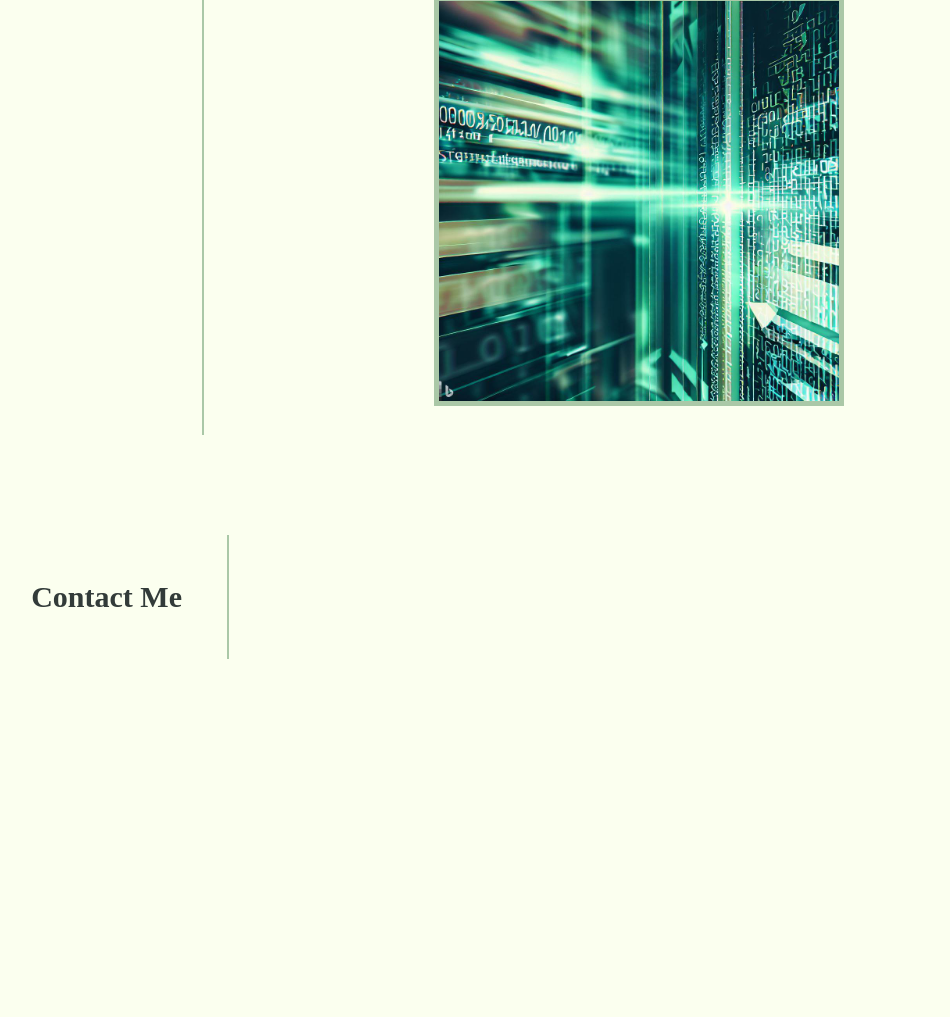
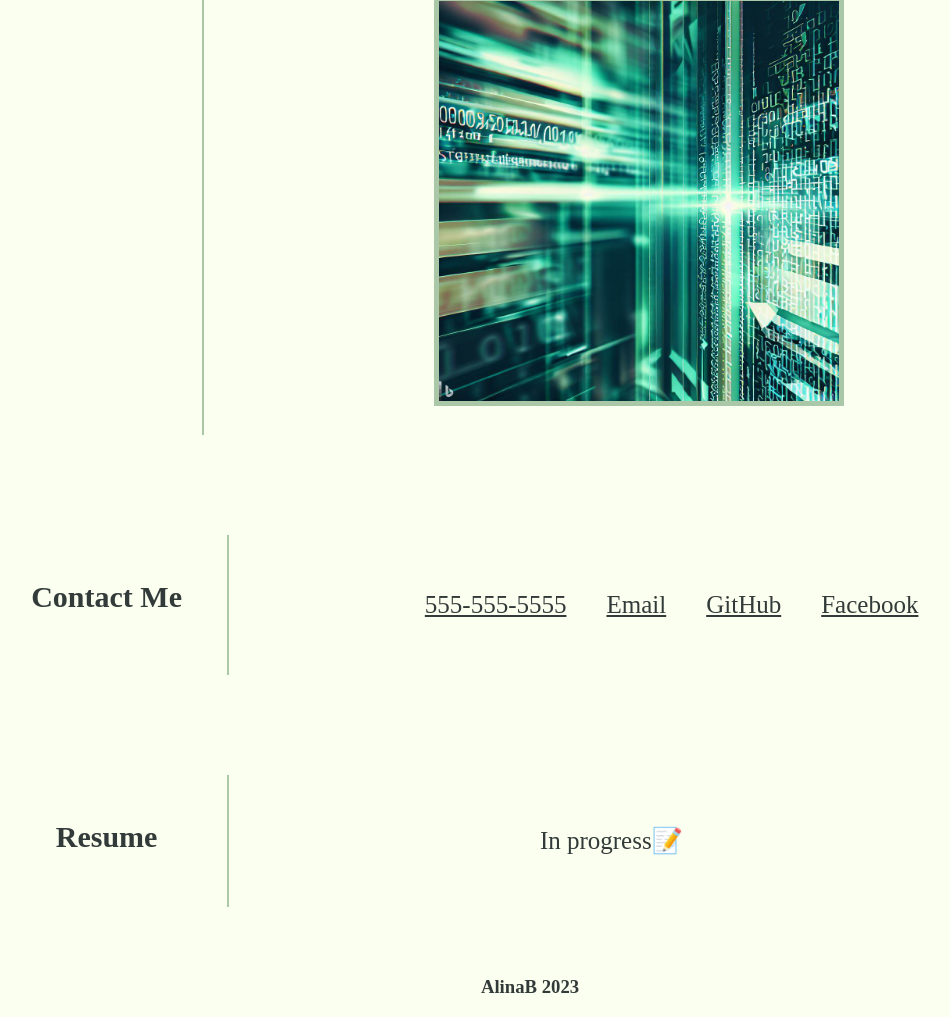
Before and after one commit to AlinaB108/alinab-personal-portfolio, a plain HTML site: page index.html in a window 1280 px wide. Shown: the part 2529-3546 px from the top of the page, without its empty margins (110-1060 px from the left). Before the commit the page ends 3238 px from the top, so only its background shows below. Drawn offline with Linux system fonts and the light colour scheme.

Commit message:
Added resume section and a footer, commented some parts of the code in index.html

```diff
--- a/assets/style.css
+++ b/assets/style.css
@@ -125,3 +125,25 @@ h2 {
   background-color: #E3F2C1;
   opacity: 0.5;
 }
+
+.contact-me ul {
+  display: flex;
+  flex-wrap: wrap;
+  justify-content: center;
+  list-style-type: none;
+}
+
+.contact-me ul li a{
+  text-decoration: underline;
+  color: #323b39;
+}
+
+.resume {
+  display: flex;
+  justify-content: center;
+}
+
+h3 {
+  color: #323b39;
+  text-align: center;
+}
--- a/index.html
+++ b/index.html
@@ -13,13 +13,14 @@
       <ul>
         <li><a href="#about-me">About Me</a></li>
         <li><a href="#work">Work</a></li>
-        <li><a href="#">Contact Me</a></li>
+        <li><a href="#contact-me">Contact Me</a></li>
         <li><a href="#">Resume</a></li>
       </ul>
     </nav>
   </header>
 
   <main>
+    <!-- Personal information and a photo -->
     <div class="container" id="about-me">
       <div class="child-container"><h2>About Me</h2></div>
       <div class="child-container-two">
@@ -29,6 +30,7 @@
       </div>
     </div>
 
+    <!-- Screenshots with past work -->
     <div class="container" id="work">
       <div class="child-container"><h2>Work</h2></div>
       <div class="child-container-two">
@@ -42,11 +44,32 @@
       </div>
     </div>
 
-    <div class="container">
+    <!-- Contact me part (phone, email, personal sites/profiles) -->
+    <div class="container" id="contact-me">
       <div class="child-container"><h2>Contact Me</h2></div>
-      <div class="child-container-two"></div>
+      <div class="child-container-two">
+        <div class="contact-me">
+          <ul >
+            <li><a href="#">555-555-5555</a></li>
+            <li><a href="mailto:alinachristabel108@gmail.com">Email</a></li>
+            <li><a href="https://github.com/AlinaB108">GitHub</a></li>
+            <li><a href="https://www.facebook.com/profile.php?id=100000745067085">Facebook</a></li>
+          </ul>
+        </div>
+      </div>
+    </div>
+
+    <!-- Resume -->
+    <div class="container" id="resume">
+      <div class="child-container"><h2>Resume</h2></div>
+      <div class="child-container-two">
+        <p class="resume">In progress📝</p>
+      </div>
     </div>
   </main>
-  <footer></footer>
+
+  <footer>
+    <h3>AlinaB 2023</h3>
+  </footer>
 </body>
 </html>
```
